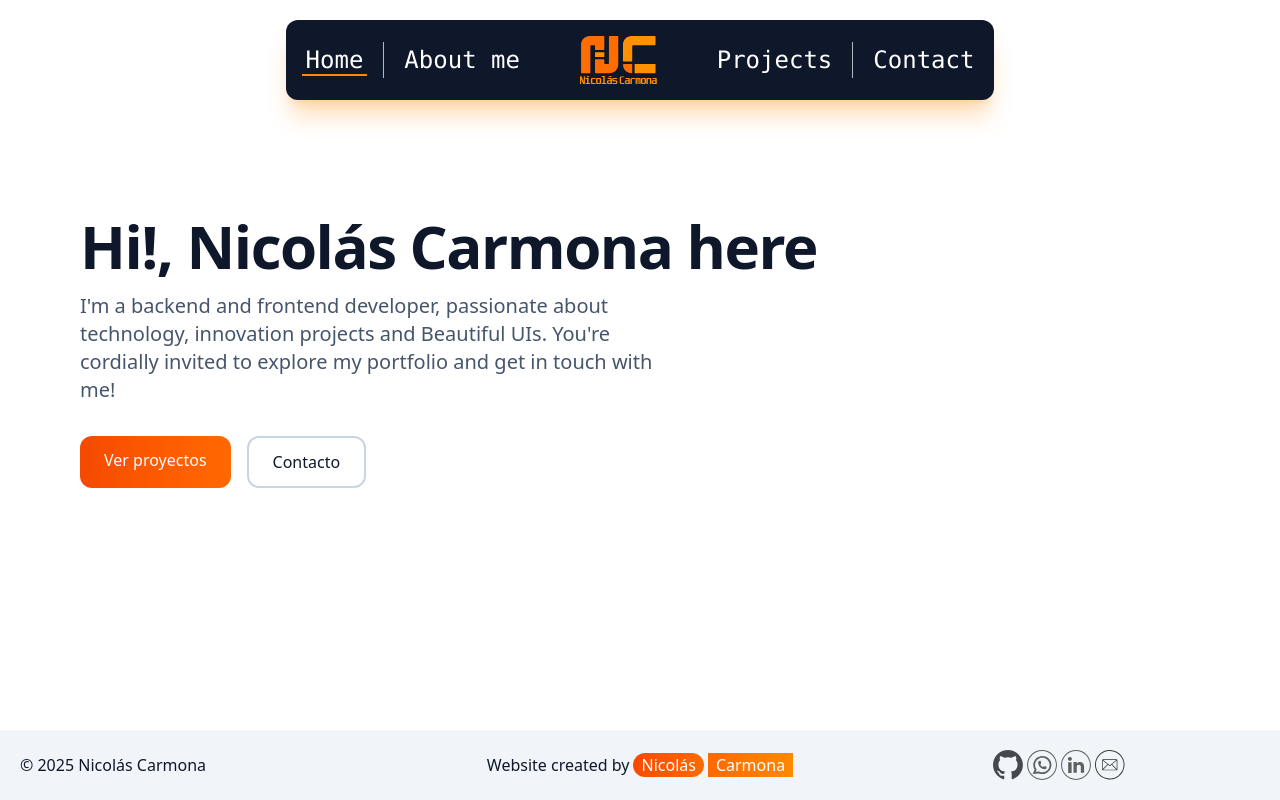
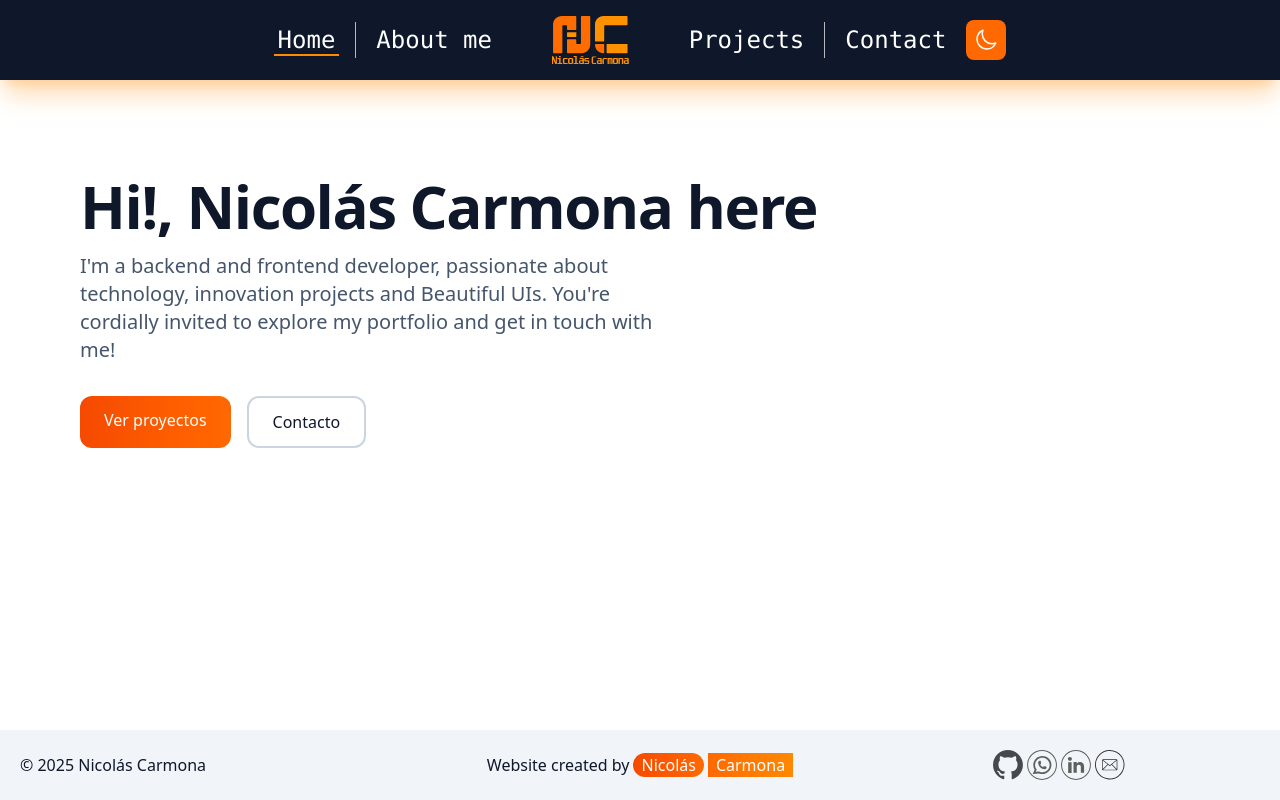
Before and after one commit to ncarmona99/project_portfolio, a Nuxt app: page / in a window 1280 px wide. Built offline with nearby package versions, Linux system fonts and the light colour scheme.

Commit message:
finally the toggle dark mode works

```diff
--- a/app/assets/css/main.css
+++ b/app/assets/css/main.css
@@ -1,4 +1,5 @@
 @import "tailwindcss";
+@custom-variant dark (&:where(.dark, .dark *));
 
 @theme {
   --color-primary: #ff6d00;
--- a/app/components/AnimatedLogo.vue
+++ b/app/components/AnimatedLogo.vue
@@ -35,11 +35,11 @@ requestAnimationFrame(() => {
     >
       <g>
         <path
-          class="pieza1 fill-primary dark:fill-primary-dark"
+          class="pieza1 fill-primary dark:fill-primary-dark transition-colors duration-300"
           d="M27.04,220.83v706.23c0,9.73,7.89,17.62,17.62,17.62h201.06c9.73,0,17.62-7.89,17.62-17.62V253.93c0-9.73,7.88-17.62,17.62-17.62h83.4c9.73,0,17.62,7.89,17.62,17.62v82.63c0,9.73,7.89,17.62,17.62,17.62h199.84c9.73,0,17.62-7.89,17.62-17.62V17.63C617.07,7.89,609.18,0,599.45,0L247.69.12C125.81.15,27.04,98.96,27.04,220.83Z"
         />
         <rect
-          class="fill-secondary dark:fill-secondary-dark"
+          class="fill-secondary dark:fill-secondary-dark transition-colors duration-300"
           x="381.74"
           y="413.27"
           width="235.33"
@@ -48,15 +48,15 @@ requestAnimationFrame(() => {
           ry="5.37"
         />
         <path
-          class="pieza2 fill-primary dark:fill-primary-dark"
+          class="pieza2 fill-primary dark:fill-primary-dark transition-colors duration-300"
           d="M971.35,723.85V17.62C971.35,7.89,963.46,0,953.73,0h-201.06c-9.73,0-17.62,7.89-17.62,17.62v673.13c0,9.73-7.88,17.62-17.62,17.62h-83.4c-9.73,0-17.62-7.89-17.62-17.62v-82.63c0-9.73-7.89-17.62-17.62-17.62h-199.84c-9.73,0-17.62,7.89-17.62,17.62v318.94c0,9.74,7.89,17.63,17.63,17.62l351.76-.11c121.87-.04,220.65-98.85,220.65-220.72Z"
         />
         <path
-          class="pieza1 fill-secondary dark:fill-secondary-dark"
+          class="pieza1 fill-secondary dark:fill-secondary-dark transition-colors duration-300"
           d="M1090.81,631.78l.71-416.27c.2-119.09,96.8-215.52,215.88-215.52h592.9c9.73,0,17.62,7.89,17.62,17.62v201.06c0,9.73-7.89,17.62-17.62,17.62h-555.99c-9.72,0-17.6,7.86-17.62,17.58l-1,377.98c-.03,9.72-7.91,17.58-17.62,17.58h-199.62c-9.75,0-17.64-7.91-17.62-17.65Z"
         />
         <rect
-          class="pieza3 fill-secondary dark:fill-secondary-dark"
+          class="pieza3 fill-secondary dark:fill-secondary-dark transition-colors duration-300"
           x="1386.17"
           y="708.38"
           width="531.75"
@@ -65,11 +65,13 @@ requestAnimationFrame(() => {
           ry="17.62"
         />
         <path
-          class="fill-primary dark:fill-primary-dark"
+          class="fill-primary dark:fill-primary-dark transition-colors duration-300"
           d="M1110.49,708.38h198.25c9.73,0,17.62,7.89,17.62,17.62v201.06c0,9.73-7.89,17.62-17.63,17.62h0c-119.61,0-216.42-97.25-215.88-216.86v-1.9c.05-9.7,7.93-17.54,17.63-17.54Z"
         />
       </g>
-      <g class="pieza4 fill-secondary dark:fill-secondary-dark">
+      <g
+        class="pieza4 fill-secondary dark:fill-secondary-dark transition-colors duration-300"
+      >
         <g>
           <path
             d="M36.9,1025.26l58.47,145.7v-145.7h29.24v193.63h-41.94l-53.68-129.89v129.89H0v-193.63h36.9Z"
--- /dev/null
+++ b/app/components/ThemeToggle.vue
@@ -0,0 +1,78 @@
+<script setup>
+import { ref, onMounted } from "vue";
+
+const isDark = ref(false);
+
+const toggleDarkMode = () => {
+  const html = document.documentElement;
+
+  if (html.classList.contains("dark")) {
+    html.classList.remove("dark");
+    localStorage.setItem("theme", "light");
+    isDark.value = false;
+  } else {
+    html.classList.add("dark");
+    localStorage.setItem("theme", "dark");
+    isDark.value = true;
+  }
+};
+
+onMounted(() => {
+  const html = document.documentElement;
+  const savedTheme = localStorage.getItem("theme");
+  const prefersDark = window.matchMedia("(prefers-color-scheme: dark)").matches;
+
+  let shouldBeDark = prefersDark;
+
+  if (savedTheme) {
+    shouldBeDark = savedTheme === "dark";
+  }
+
+  isDark.value = shouldBeDark;
+
+  if (shouldBeDark) {
+    html.classList.add("dark");
+  } else {
+    html.classList.remove("dark");
+  }
+});
+</script>
+
+<template>
+  <button
+    @click="toggleDarkMode"
+    class="p-2 rounded-lg bg-orange-500 dark:bg-purple-600 hover:bg-orange-600 dark:hover:bg-purple-700 transition-colors duration-300"
+    :aria-label="isDark ? 'Cambiar a modo claro' : 'Cambiar a modo oscuro'"
+  >
+    <svg
+      v-if="isDark"
+      xmlns="http://www.w3.org/2000/svg"
+      fill="none"
+      viewBox="0 0 24 24"
+      stroke-width="1.5"
+      stroke="currentColor"
+      class="w-6 h-6 text-white"
+    >
+      <path
+        stroke-linecap="round"
+        stroke-linejoin="round"
+        d="M12 3v2.25m6.364.386l-1.591 1.591M21 12h-2.25m-.386 6.364l-1.591-1.591M12 18.75V21m-4.773-4.227l-1.591 1.591M5.25 12H3m4.227-4.773L5.636 5.636M15.75 12a3.75 3.75 0 11-7.5 0 3.75 3.75 0 017.5 0z"
+      />
+    </svg>
+    <svg
+      v-else
+      xmlns="http://www.w3.org/2000/svg"
+      fill="none"
+      viewBox="0 0 24 24"
+      stroke-width="1.5"
+      stroke="currentColor"
+      class="w-6 h-6 text-white"
+    >
+      <path
+        stroke-linecap="round"
+        stroke-linejoin="round"
+        d="M21.752 15.002A9.718 9.718 0 0118 15.75c-5.385 0-9.75-4.365-9.75-9.75 0-1.33.266-2.597.748-3.752A9.753 9.753 0 003 11.25C3 16.635 7.365 21 12.75 21a9.753 9.753 0 009.002-5.998z"
+      />
+    </svg>
+  </button>
+</template>
--- a/app/layouts/default.vue
+++ b/app/layouts/default.vue
@@ -4,10 +4,9 @@
   <div
     class="min-h-screen flex flex-col bg-white dark:bg-slate-900 transition-colors duration-300"
   >
-    <header>
-      <div class="flex flex-row justify-center">
+    <header class="sticky top-0 z-50">
       <nav
-          class="sticky top-0 mx-auto items-center justify-center flex flex-row flex-wrap font-mono font-medium my-5 rounded-xl shadow-xl shadow-orange-300/50 dark:shadow-purple-500/30 bg-slate-900 dark:bg-slate-950 text-white text-base sm:text-lg md:text-2xl p-2 sm:p-3 md:p-4 gap-x-2 sm:gap-x-3 md:gap-x-4 gap-y-2 transition-all duration-300"
+        class="mx-auto items-center justify-center flex flex-row flex-wrap font-mono font-medium shadow-xl shadow-orange-300/50 dark:shadow-purple-500/30 bg-slate-900 dark:bg-slate-950 text-white text-base sm:text-lg md:text-2xl p-2 sm:p-3 md:p-4 gap-x-2 sm:gap-x-3 md:gap-x-4 gap-y-2 transition-all duration-300"
       >
         <NuxtLink to="/" v-slot="{ isActive }">
           <span
@@ -49,9 +48,8 @@
             Contact
           </span>
         </NuxtLink>
-          <ClientOnly></ClientOnly>
+        <ClientOnly><ThemeToggle /></ClientOnly>
       </nav>
-      </div>
     </header>
 
     <main>
```
Lines whose indentation alone changed are shown as unchanged.
